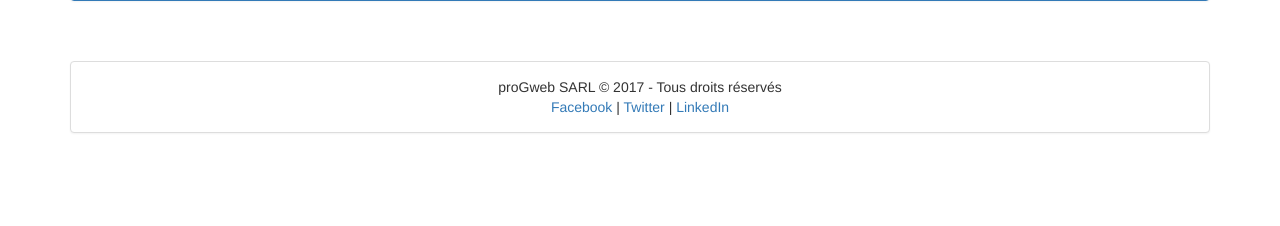
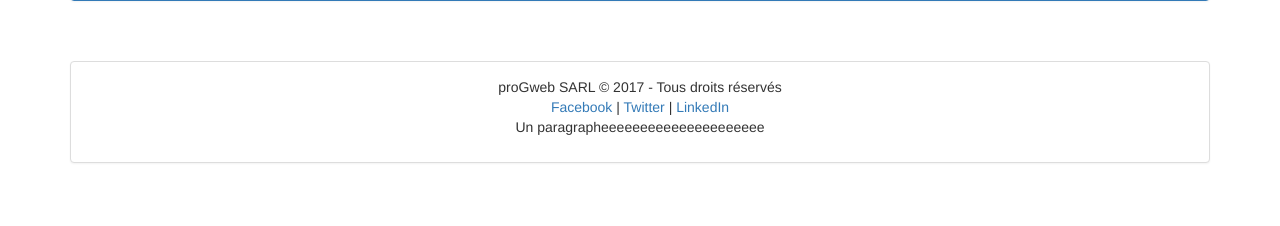
Before and after one commit to maximmehlinger/projet-toto1, a PHP site: page /list.php in a window 1280 px wide. Shown: the part 455-681 px from the top of the page. Run offline with PHP 8.4, Linux system fonts and the light colour scheme; data comes from the database, SQL or seed files in the repository; data that the repository does not hold is empty; a stand-in replaces the project's code that opens the database connection.

Commit message:
sadfasdfasd

```diff
--- a/projet_toto/view/footer.php
+++ b/projet_toto/view/footer.php
@@ -6,6 +6,7 @@
   				<a href="<?= $socialLinks->facebook->shareUrl ?>">Facebook</a>&nbsp;|
   				<a href="<?= $socialLinks->twitter->shareUrl ?>">Twitter</a>&nbsp;|
   				<a href="<?= $socialLinks->linkedin->shareUrl ?>">LinkedIn</a>
+          <p>Un paragrapheeeeeeeeeeeeeeeeeeeee</p>
   			</div>
   		</div>
 	</div>
```
